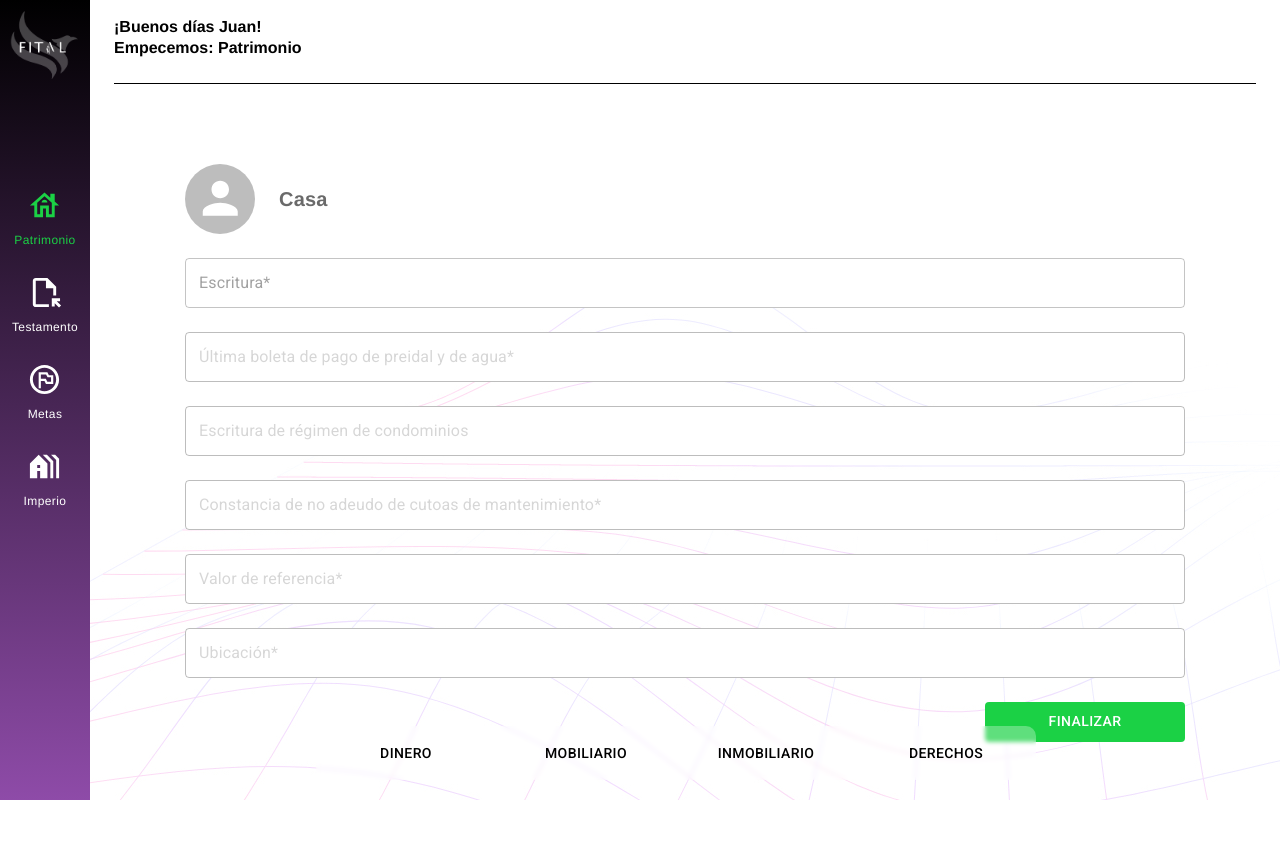
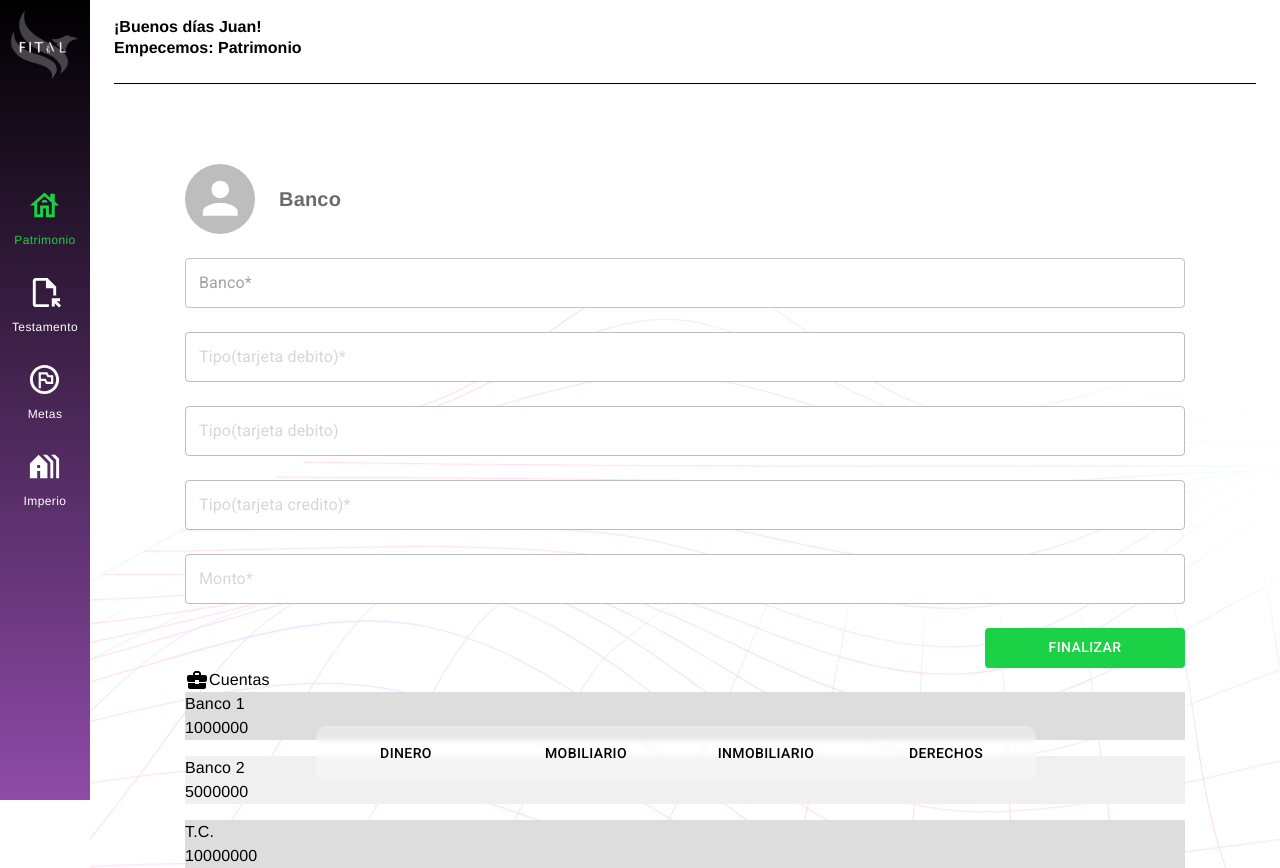
Before and after one commit to Fital2022/Fitalw3b, a Next.js app: page /patrimony in a window 1280 px wide. Before the commit the page ends 800 px from the top, so only its background shows below. Built offline with nearby package versions, Linux system fonts and the light colour scheme.

Commit message:
build successfull

```diff
--- /dev/null
+++ b/components/List/CashAccountDetails.tsx
@@ -0,0 +1,76 @@
+import { Box, Typography } from "@mui/material";
+import { FC } from "react";
+import BusinessCenterIcon from "@mui/icons-material/BusinessCenter";
+import WalletIcon from "@mui/icons-material/Wallet";
+
+const BANKS: RProps[] = [
+  { name: "Banco 1", quantity: 1000000 },
+  { name: "Banco 2", quantity: 5000000 },
+  { name: "T.C.", quantity: 10000000 },
+];
+const WALLETS: RProps[] = [
+  { name: "Wallet 1", quantity: 1000000 },
+  { name: "Wallet 2", quantity: 5000000 },
+];
+
+interface Props {
+  type: "cuentas" | "wallets";
+}
+
+export const CashAccountDetails: FC<Props> = ({ type }) => {
+  const isWallet = type === "wallets";
+
+  const title = isWallet ? "Wallets" : "Cuentas";
+  let icon = isWallet ? <WalletIcon /> : <BusinessCenterIcon />;
+
+  return (
+    <Box sx={{ display: "flex", justifyContent: "center" }}>
+      <Box sx={{ width: "1000px", maxWidth: "95%" }}>
+        <Box sx={{ display: "flex" }}>
+          {icon}
+          <Typography>{title}</Typography>
+        </Box>
+        <Box>
+          {isWallet
+            ? WALLETS.map((wallet, index) => (
+                <Row
+                  key={wallet.name}
+                  name={wallet.name}
+                  quantity={wallet.quantity}
+                  odd={index % 2 !== 0}
+                />
+              ))
+            : BANKS.map((bank, index) => (
+                <Row
+                  key={bank.name}
+                  name={bank.name}
+                  quantity={bank.quantity}
+                  odd={index % 2 !== 0}
+                />
+              ))}
+        </Box>
+      </Box>
+    </Box>
+  );
+};
+
+interface RProps {
+  name: string;
+  quantity: number;
+  odd?: boolean;
+}
+const Row: FC<RProps> = ({ name, quantity, odd }) => {
+  return (
+    <Box
+      sx={{
+        bgcolor: odd ? "#F0F0F0" : "#DDDDDD",
+        ":not(:last-child)": {
+          mb: 2,
+        },
+      }}
+    >
+      <Typography>{name}</Typography>
+      <Typography>{quantity}</Typography>
+    </Box>
+  );
+};
--- a/components/List/index.ts
+++ b/components/List/index.ts
@@ -1,2 +1,3 @@
 export * from "./RightItem";
 export * from "./RightsList";
+export * from "./CashAccountDetails";
--- a/components/Ui/TopBar.tsx
+++ b/components/Ui/TopBar.tsx
@@ -3,7 +3,7 @@ import { useDispatch, useSelector } from "react-redux";
 import { IEmpire } from "../../interfaces/empireInterfaces";
 import { RootState, selectEscrow } from "../../store";
 import { useRouter } from "next/router";
-import { MenuProfile } from './MenuProfile';
+import { MenuProfile } from "./MenuProfile";
 
 export const TopBar = () => {
   const { name, type } =
@@ -62,7 +62,7 @@ export const TopBar = () => {
         </Typography>
       </Box>
       <Box flex={1} />
-      <MenuProfile/>
+      <MenuProfile />
       {/* <CardMedia
         image="images/profile.png"
         sx={{
--- a/components/newForms/BankAccountForm.tsx
+++ b/components/newForms/BankAccountForm.tsx
@@ -1,3 +1,109 @@
-export const BankAccountForm = () => {
-  return <div>BankAccountForm</div>;
+import {
+  Box,
+  Avatar,
+  Typography,
+  OutlinedInput,
+  Button,
+  SxProps,
+  Theme,
+} from "@mui/material";
+import { FC, FormEvent } from "react";
+import { useForm } from "../../hooks/formHooks";
+interface ICashForm {
+  banco: string;
+}
+
+interface Props {
+  accountName: string;
+  img: string;
+}
+export const BankAccountForm: FC<Props> = ({ accountName, img }) => {
+  const [data, onChange, onReset] = useForm<ICashForm>({ banco: "" });
+  const { banco } = data;
+  const onSubmit = (event: FormEvent) => {
+    event.preventDefault();
+    console.log(banco);
+  };
+
+  return (
+    <Box
+      sx={{
+        width: "100%",
+        height: "100%",
+        display: "flex",
+        justifyContent: "center",
+        alignItems: "center",
+        mt: { xs: 7, sm: 10 },
+      }}
+    >
+      <Box
+        onSubmit={onSubmit}
+        component="form"
+        sx={{
+          display: "flex",
+          flexDirection: "column",
+          width: "1000px",
+          maxWidth: "95%",
+        }}
+      >
+        <Box sx={{ display: "flex", alignItems: "center", mb: 3 }}>
+          <Avatar
+            src={img}
+            sx={{
+              width: { xs: "55px", sm: "70px" },
+              height: { xs: "55px", sm: "70px" },
+              mr: 3,
+            }}
+          />
+          <Typography
+            sx={{ color: "#6A6A6A", fontSize: "20px", fontWeight: "600" }}
+          >
+            {accountName.charAt(0).toUpperCase() + accountName.slice(1)}
+          </Typography>
+        </Box>
+        <OutlinedInput
+          placeholder="Banco*"
+          sx={inputStyles}
+          value={banco}
+          name="banco"
+          onChange={onChange}
+        />
+        <OutlinedInput
+          placeholder="Tipo(tarjeta debito)*"
+          sx={inputStyles}
+          disabled
+        />
+        <OutlinedInput
+          placeholder="Tipo(tarjeta debito)"
+          sx={inputStyles}
+          disabled
+        />
+        <OutlinedInput
+          placeholder="Tipo(tarjeta credito)*"
+          sx={inputStyles}
+          disabled
+        />
+        <OutlinedInput placeholder="Monto* " sx={inputStyles} disabled />
+        <Button
+          type="submit"
+          variant="submit"
+          color="submit"
+          sx={{
+            height: 40,
+            width: { xs: "100%", md: "200px" },
+            alignSelf: { xs: "normal", md: "flex-end" },
+          }}
+        >
+          Finalizar
+        </Button>
+      </Box>
+    </Box>
+  );
 };
+
+const inputStyles: SxProps<Theme> = {
+  p: 0,
+  height: { xs: 40, sm: 50 },
+  bgcolor: "white",
+  mb: 3,
+};
--- a/pages/goals.tsx
+++ b/pages/goals.tsx
@@ -35,7 +35,7 @@ const GoalsPage: NextPage = () => {
           <Typography
             sx={{
               textAlign: "center",
-              mt: {xs: 5, sm: 10},
+              mt: { xs: 5, sm: 10 },
               fontSize: { xs: "50px", sm: "80px" },
               fontWeight: 600,
             }}
@@ -94,8 +94,8 @@ const GoalsPage: NextPage = () => {
           // bgcolor: "grey",
         }}
       >
-        {RENDIMIENTOS.map((rend) => (
-          <GoalCard rendimiento={rend} />
+        {RENDIMIENTOS.map((rend, index) => (
+          <GoalCard key={rend.rendimiento + index} rendimiento={rend} />
         ))}
       </Box>
     </>
--- a/pages/index.tsx
+++ b/pages/index.tsx
@@ -89,7 +89,7 @@ const Home = () => {
               Tipo de imperio
             </Typography>
             {ESCROW_TYPES.map((type, index) => (
-              <Box key="type" display="flex" justifyContent="space-between">
+              <Box key={type} display="flex" justifyContent="space-between">
                 <Typography sx={{ color: "#7B7B7B", fontSize: "16px" }}>
                   {type}
                 </Typography>
@@ -137,7 +137,7 @@ const Home = () => {
           <>
             <Typography sx={{ fontSize: "24px", mb: 3 }}>Proveedor</Typography>
             {ESCROW_PROVEES.map((type, index) => (
-              <Box key="type" display="flex" justifyContent="space-between">
+              <Box key={type} display="flex" justifyContent="space-between">
                 <Typography sx={{ color: "#7B7B7B", fontSize: "16px" }}>
                   {type}
                 </Typography>
@@ -265,6 +265,7 @@ const Home = () => {
             empires.length > 0 &&
             empires.map((emp) => (
               <PurpleTooltip
+                key={emp.id}
                 title={emp.name}
                 placement="top"
                 arrow
--- a/pages/patrimony.tsx
+++ b/pages/patrimony.tsx
@@ -14,7 +14,8 @@ import {
   IEmpire,
 } from "../interfaces/empireInterfaces";
 import { NextPage } from "next";
-import { InmobiliaryForm } from "../components/newForms";
+import { BankAccountForm, InmobiliaryForm } from "../components/newForms";
+import { CashAccountDetails } from "../components/List";
 
 const right: IRight[] = [
   {
@@ -266,7 +267,11 @@ const Patrimony: NextPage = () => {
     <>
       <Box sx={{ width: "100%", height: "100%" }}>
         {/* <StepForm premium={true} iempire={empire} /> */}
-        <InmobiliaryForm inmobiliaryType={"casa"} img="" />
+        {/* <InmobiliaryForm inmobiliaryType={"casa"} img="" /> */}
+        <BankAccountForm accountName={"banco"} img={""} />
+        <CashAccountDetails type={"cuentas"} />
+
+
         {/* <div onDrop={onDropEntry} onDragOver={allowDrop}>
           {draggmode ? (
             <Grid
```
Also changed, not shown: components/Ui/index.ts (+4 -3 lines).
